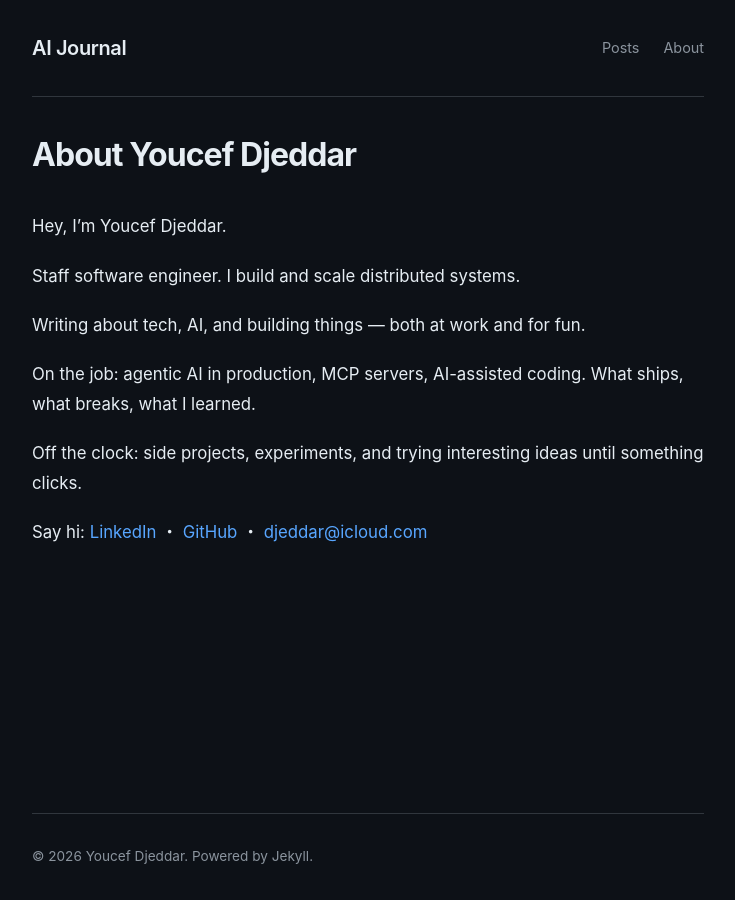
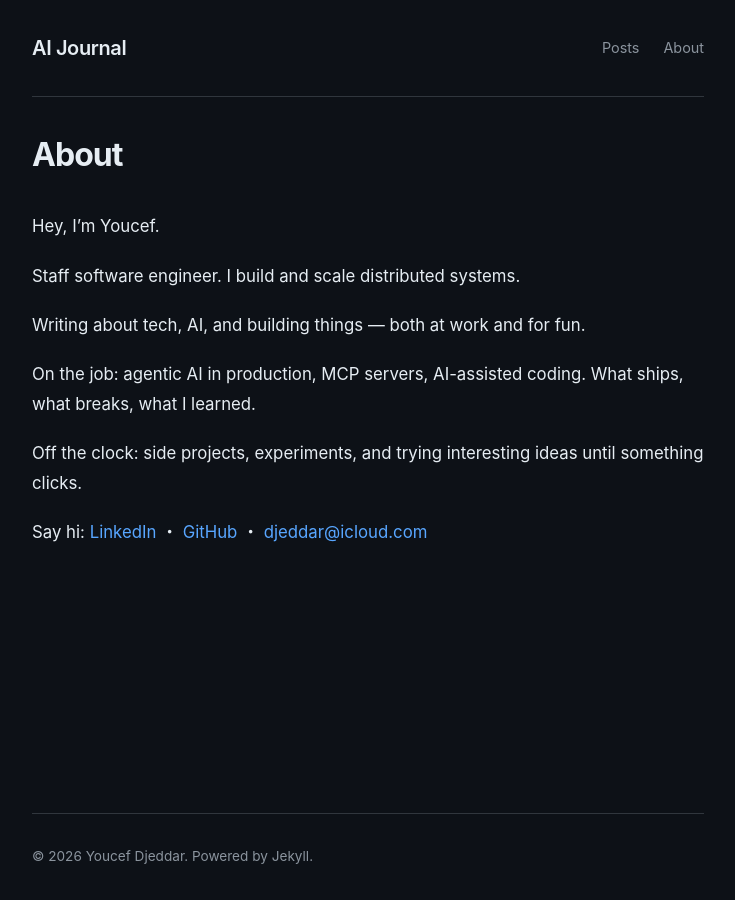
Before and after one commit to youcefjd/youcefdjeddar, a Jekyll site: the page built from about.md, in a window 1280 px wide. Shown: the whole page, without its empty margins (272-1007 px from the left). Built offline with Jekyll 4.4.1, drawn with Linux system fonts in a browser that asks for light colours; part of the change alters nothing that is shown.

Commit message:
Use first name only in About page text
Co-Authored-By: Claude Opus 5.5 <noreply@anthropic.com>

```diff
--- a/about.md
+++ b/about.md
@@ -1,10 +1,11 @@
 ---
 layout: page
-title: About Youcef Djeddar
+title: About
+description: About Youcef Djeddar, staff software engineer writing about AI, distributed systems, and side projects.
 permalink: /about/
 ---
 
-Hey, I'm Youcef Djeddar.
+Hey, I'm Youcef.
 
 Staff software engineer. I build and scale distributed systems.
 
```
